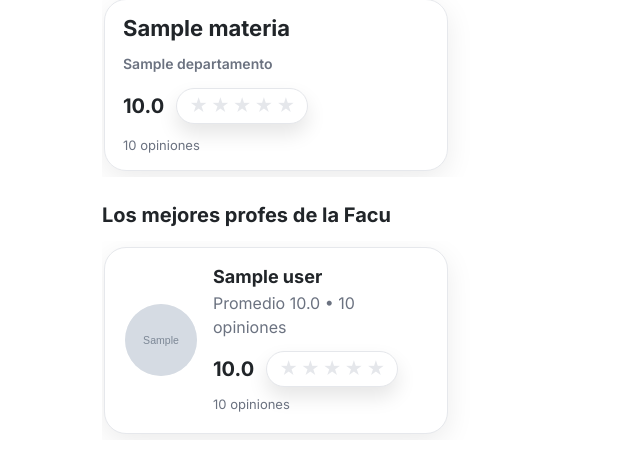
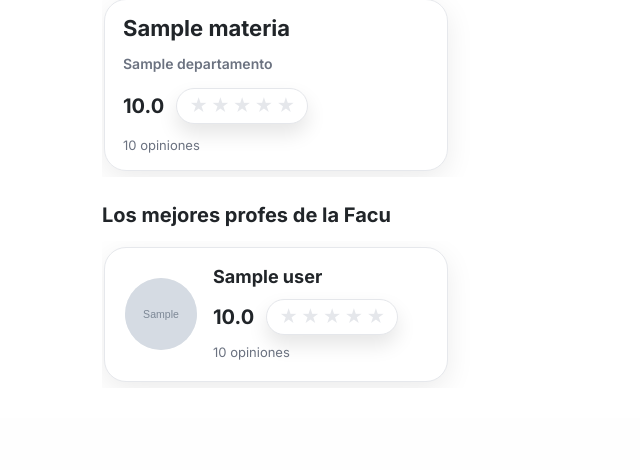
Before and after one commit to Joaquin123L/2025-UTN-Grupo-2, a Django app: template facultad/academics/templates/academics/home.html in a window 1280 px wide. Shown: the part 698-1168 px from the top of the page, without its empty margins (0-640 px from the left). After the commit the page ends 1081 px from the top, so only its background shows below. Run offline with Django 5.2, Linux system fonts and the light colour scheme; the template is opened without the code that fills it: most values are stand-ins (such as "Sample title", 1, 10 or a date in 2020); grey boxes marked "Sample" are stand-in pictures; some libraries are stand-ins or nearby versions.

Commit message:
Se borra info minima para que todas las tarjetas tengan la misma info

```diff
--- a/facultad/academics/templates/academics/home.html
+++ b/facultad/academics/templates/academics/home.html
@@ -177,10 +177,6 @@
 
         <div>
           <div class="ap-prof-name">{{ p.user.get_full_name|default:p.user.username }}</div>
-          <div class="ap-prof-meta">
-            Promedio {{ p.promedio|floatformat:1 }} •
-            <span class="kfmt" data-count="{{ p.cantidad }}">{{ p.cantidad }}</span> opiniones
-          </div>
 
           <div class="ap-prof-foot">
             <div class="ap-rating-row">
```
